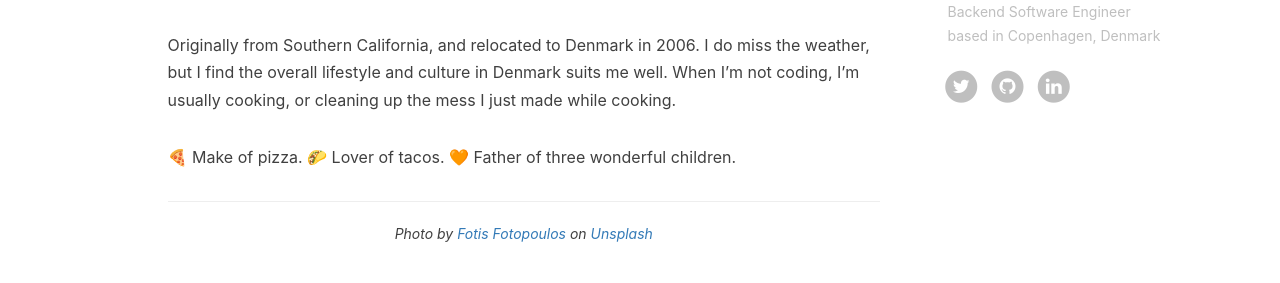
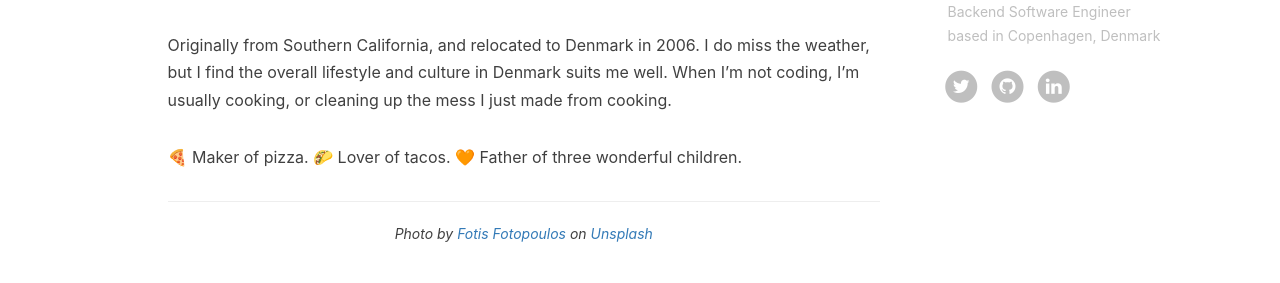
Before and after one commit to mass6/samciaramilaro-jekyll, a Jekyll site: the page built from about.html, in a window 1280 px wide. Shown: the part 713-996 px from the top of the page. Built offline with Jekyll 4.4.1, drawn with Linux system fonts in a browser that asks for light colours; nearby versions of some CDN libraries; comment, search, counter and statistics services are not loaded.

Commit message:
Update en.md

```diff
--- a/_includes/about/en.md
+++ b/_includes/about/en.md
@@ -11,9 +11,9 @@ skills. I'm currently working on implementing the next version of our JSON API.
 
 Originally from Southern California, and relocated to Denmark in 2006. I do miss
 the weather, but I find the overall lifestyle and culture in Denmark suits me well.
-When I'm not coding, I'm usually cooking, or cleaning up the mess I just made while cooking.
+When I'm not coding, I'm usually cooking, or cleaning up the mess I just made from cooking.
 
-🍕 Make of pizza.
+🍕 Maker of pizza.
 🌮 Lover of tacos.
 🧡 Father of three wonderful children.
 
```
